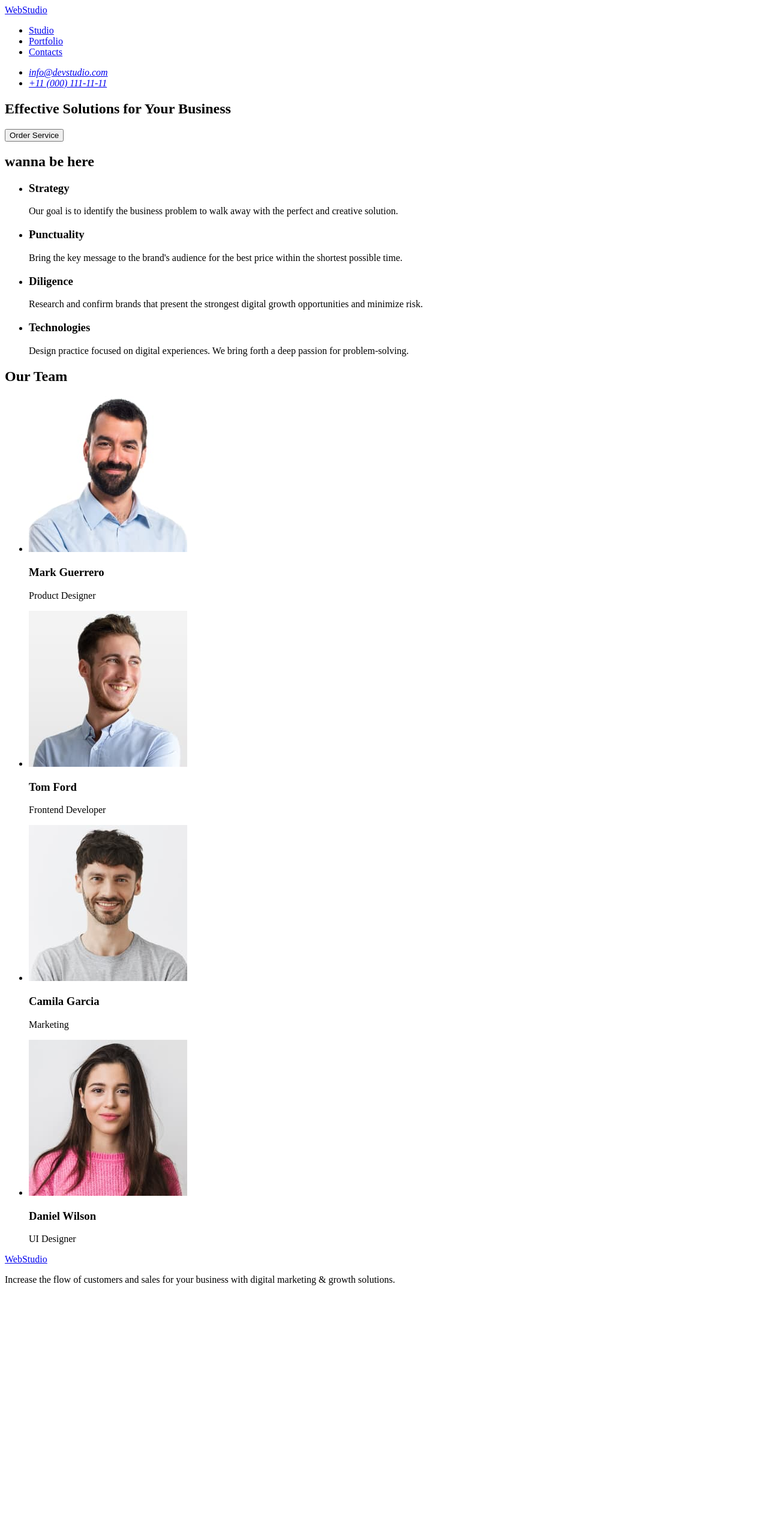
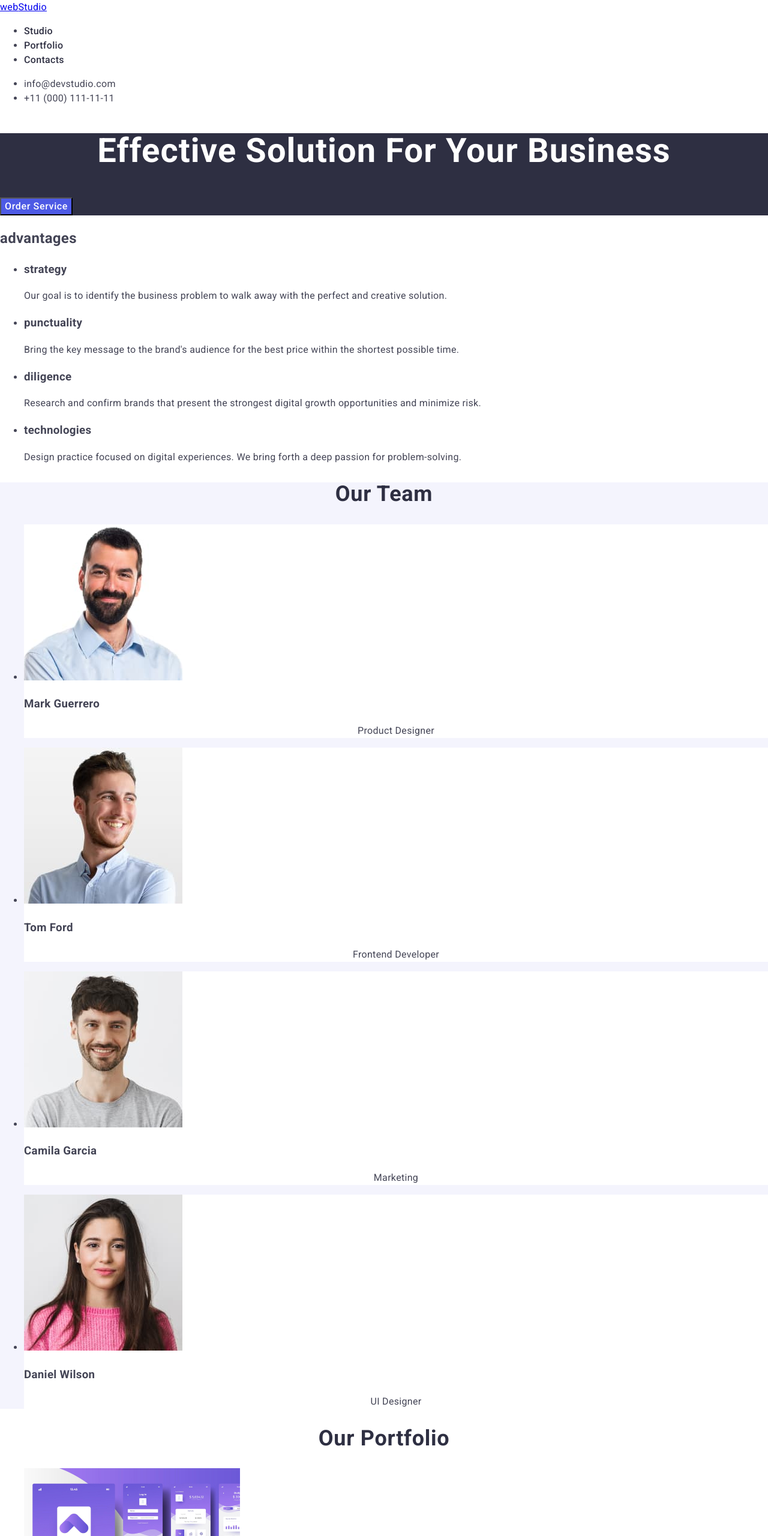
Before and after one commit to stano3/stano3-goit-markup-hw-01, a plain HTML site: page index.html in a window 1280 px wide. Shown: the top 2560 px of the page at 60% size. Before the commit the page ends 2158 px from the top, so only its background shows below. Drawn offline with nearby package versions, Linux system fonts and the light colour scheme.

Commit message:
clone folder and rename to second homework.
Add code from HW2 and add pictures from figma

```diff
--- /dev/null
+++ b/css/styles.css
@@ -0,0 +1,212 @@
+
+body {
+    font-family: Roboto, sans-serif;
+    color: #434455;
+    background-color: #ffffff;
+    font-size: 16px;
+    line-height: 1.5;
+    letter-spacing: 0.02em;
+  }
+
+
+  /* Headlines and paragraphs styles */
+
+  .section-headline {
+    color:  #2e2f42;
+    font-size: 36px;
+    line-height: 1.11;
+    letter-spacing: 0.02em;
+    text-align: center;
+    text-transform: capitalize;
+
+  }
+
+  p::first-letter {
+    text-transform: capitalize;
+  }
+  /* Header navigation styles */
+
+  .link-logo {
+    font-family: Raleway, sans-serif;
+    font-size: 18px;
+    line-height: 1.17;
+    letter-spacing: 0.54px;
+    font-weight: 700;
+    color: #4d5ae5;
+    text-transform: uppercase;
+    text-decoration: none;
+  }
+  .link-logo-top {
+  color: #2e2f42;
+  }
+
+  .top-item {
+    font-size: 16px;
+    font-weight: 500;
+    line-height: 1.5;
+    letter-spacing: 0.02em;
+    color: #2e2f42;
+    text-decoration: none;
+    text-transform: capitalize;
+  }
+
+
+  /* Header address list styles  */
+
+  .contact-list {
+    font-style: normal
+  }
+
+  .contact-link {
+    color: #434455;
+    text-decoration: none;
+    font-size: 16px;
+    line-height: 1.5;
+    letter-spacing: 0.02em;
+  }
+  .top-item:hover,
+  .top-item:focus {
+    color:#404bbf;
+
+  }
+
+  .top-item:active {
+    color:#404bbf;
+
+  }
+  .contact-link:hover,
+  .contact-link:focus {
+    color: #404bbf;
+  }
+  /* main section styles */
+
+  .main-section {
+    background-color: #2e2f42;
+  }
+
+  .main-title {
+    font-size: 56px;
+    font-weight: 700;
+    line-height: 1.07;
+    letter-spacing: 0.02em;
+    color: #ffffff;
+    text-align: center;
+    text-transform: capitalize;
+  }
+
+  .basic-switch {
+    font-family: inherit;
+    font-size: 16px;
+    font-weight: 500;
+    line-height: 1.5;
+    letter-spacing: 0.04em;
+    cursor: pointer;
+    color: #ffffff;
+    background-color: #4d5ae5;
+    text-transform: capitalize;
+  }
+  .basic-switch:hover,
+  .basic-switch:focus {
+    background-color: #404bbf;
+  }
+
+  .basic-switch:active {
+    background-color: #404bbf;
+  }
+
+
+  /* Advantages section styles */
+
+  .value-section {
+    background-color: var(--white);
+  }
+
+  .values-third-heading {
+    color: #2e2f42;
+    font-size: 20px;
+    font-weight: 500;
+    line-height: 1.2;
+    letter-spacing: 0.02em;
+    text-transform: capitalize;
+  }
+
+  .detail-second-section {
+    font-size: 16px;
+    line-height: 1.5;
+    letter-spacing: 0.02em;
+    font-weight: 400;
+    font-size: 16px;
+  }
+  /* Services section styles */
+
+  .services-section {
+    background-color: var(--white);
+  }
+
+  /* Team section styles */
+
+  .team-third-heading {
+    color: #2e2f42;
+    font-size: 20px;
+    font-weight: 500;
+    line-height: 1.2;
+    letter-spacing: 0.02em;
+    text-transform: capitalize;
+  }
+
+  .team-detail-section {
+    font-family: "Roboto", sans-serif;
+    font-size: 16px;
+    line-height: 1.5;
+    letter-spacing: 0.02em;
+    font-weight: 400;
+    font-size: 16px;
+    text-align: center;
+  }
+
+  .team-section {
+    background-color: #F4F4FD;
+  }
+
+  .crew-list-item {
+    background-color: #ffffff;
+  }
+  /* Offer section styles */
+  .list {
+    list-style: none;
+  }
+  .third-heading-four-section {
+    color: #2e2f42;
+    font-size: 20px;
+    font-weight: 500;
+    line-height: 1.2;
+    letter-spacing: 0.02em;
+    text-transform: capitalize;
+  }
+
+  .offer-detail-four-section {
+    font-family: "Roboto", sans-serif;
+    font-size: 16px;
+    line-height: 1.5;
+    letter-spacing: 0.02em;
+    font-weight: 400;
+    font-size: 16px;
+    text-align: center;
+  }
+  /* Footer styles */
+
+  .page-bottom {
+    background-color: #2e2f42;
+  }
+
+  .link-logo-bottom {
+    color: #f4f4fd;
+  }
+
+  .bottom-description {
+    font-size: 16px;
+    font-weight: 400;
+    line-height: 1.5;
+    letter-spacing: 0.02em;
+    color: #f4f4fd;
+  }
--- a/index.html
+++ b/index.html
@@ -3,90 +3,252 @@
 <html lang="en">
   <head>
     <meta charset="UTF-8">
-    <meta name="viewport" content="width=device-width, initial-scale=1.0">
+    <meta name="description" content="WebStudio">
     <title>Studio</title>
+    <link
+    rel="stylesheet"
+    href="https://cdn.jsdelivr.net/npm/modern-normalize.min.css"
+    >
+    <link rel="stylesheet" href="./css/styles.css" >
+    <link rel="preconnect" href="https://fonts.googleapis.com" >
+    <link rel="preconnect" href="https://fonts.gstatic.com" crossorigin >
+    <link
+      href="https://fonts.googleapis.com/css2?family=Raleway:wght@800&family=Roboto:wght@400;500;700;900&display=swap"
+      rel="stylesheet"
+    >
   </head>
   <body>
-      <header>
+    <header class="top-page">
+      <!--Header-->
+      <div class="container-top-wrap container">
+      <nav class="navigation">
+        <a class="logo" href="./index.html"
+          >web<span class="logo-top">Studio</span></a
+        >
 
-        <nav>
-          <a href="./index.html">WebStudio</a>
-          <ul>
-            <li><a href="./index.html">Studio</a></li>
-            <li><a href="#">Portfolio</a></li>
-            <li><a href="#">Contacts</a></li>
+        <ul class="left-navigation-list">
+          <li class="link">
+            <a class="top-item" href="./index.html">studio</a>
+          </li>
+          <li class="link">
+            <a class="top-item" href="">portfolio</a>
+          </li>
+          <li class="link">
+            <a class="top-item" href="">contacts</a>
+          </li>
         </ul>
       </nav>
-        <address>
-        <ul>
-        <li><a href="mailto:info@devstudio.com">info@devstudio.com</a></li>
-        <li><a href="tel:+110001111111">+11 (000) 111-11-11</a></li>
+      <address class="contact-list">
+        <ul class="right-navigation-list">
+          <li>
+            <a href="mailto:info@devstudio.com" class="contact-link"
+              >info@devstudio.com</a
+            >
+          </li>
+          <li>
+            <a href="tel:+110001111111" class="contact-link"
+              >+11 (000) 111-11-11</a
+            >
+          </li>
         </ul>
       </address>
+    </div>
     </header>
+
     <main>
-
-      <section>
-    <h1>Effective Solutions for Your Business</h1>
-    <button type="button">Order Service</button>
+      <!--Section_1_Button-->
+      <section class="main-section">
+        <div class="container">
+        <h1 class="main-title">effective solution for your business</h1>
+        <button type="button" class="basic-switch">order service</button>
+      </div>
       </section>
-
-      <section>
-        <h2>wanna be here</h2>
-        <ul>
-          <li>
-      <h3>Strategy</h3>
-      <p>
-        Our goal is to identify the business
-        problem to walk away with the perfect and creative solution. </p>
+    <!--Section_2_Values-->
+      <section class="value-section">
+        <div class="container">
+        <h2 class="visually-hidden">advantages</h2>
+        <ul class="value-list">
+          <li class="value-item">
+            <h3 class="list-titles">strategy</h3>
+            <p class="detail-second-section">
+              Our goal is to identify the business problem to walk away with the
+              perfect and creative solution.
+            </p>
           </li>
-    <li>
-      <h3>Punctuality</h3>
-      <p>
-        Bring the key message to the brand's audience for the best price within the shortest possible time.</p>
+          <li class="value-item">
+            <h3 class="list-titles">punctuality</h3>
+            <p class="detail-second-section">
+              Bring the key message to the brand's audience for the best price
+              within the shortest possible time.
+            </p>
           </li>
-        <li>
-      <h3>Diligence</h3>
-      <p>
-        Research and confirm brands that present the strongest digital growth opportunities and minimize risk.</p>
+          <li class="value-item">
+            <h3 class="list-titles">diligence</h3>
+            <p class="detail-second-section">
+              Research and confirm brands that present the strongest digital
+              growth opportunities and minimize risk.
+            </p>
           </li>
-        <li>
-      <h3>Technologies</h3>
-      <p>Design practice focused on digital experiences. We bring forth a deep passion for problem-solving.</p>
+          <li class="value-item">
+            <h3 class="list-titles">technologies</h3>
+            <p class="detail-second-section">
+              Design practice focused on digital experiences. We bring forth a
+              deep passion for problem-solving.
+            </p>
           </li>
         </ul>
+      </div>
       </section>
-
-
-    <section>
-     <h2>Our Team</h2>
-     <ul>
-      <li>
-        <img src="./images/member1.jpg" alt="Mark's Guerrero image" width="264">
-        <h3>Mark Guerrero</h3>
-        <p>Product Designer</p>
+      <!--Section_3_Team-->
+      <section class="team-section">
+        <div class="container">
+        <h2 class="section-headline">Our Team</h2>
+        <ul class="crew-list">
+         <li class="crew-list-item">
+           <img
+                src="./images/member1.jpg"
+                alt="Mark's Guerrero image"
+                width="264"
+                height="260"
+                >
+                <div class="team-name">
+           <h3 class="list-titles">Mark Guerrero</h3>
+           <p class="team-detail-section">Product Designer</p>
+          </div>
            </li>
-        <li>
-          <img src="./images/member2.jpg" alt="Tom's Ford image" width="264">
-          <h3>Tom Ford</h3>
-          <p>Frontend Developer</p>
+           <li class="crew-list-item">
+            <img
+                src="./images/member2.jpg"
+                alt="Tom's Ford image"
+                width="264"
+                height="260"
+                >
+                <div class="team-name">
+             <h3 class="list-titles">Tom Ford</h3>
+             <p class="team-detail-section">Frontend Developer</p>
+             </div>
            </li>
-        <li>
-          <img src="./images/member3.jpg" alt="Picture of Camila Garcia" width="264">
-          <h3>Camila Garcia</h3>
-          <p>Marketing</p>
+           <li class="crew-list-item">
+            <img
+                src="./images/member3.jpg"
+                alt="Picture of Camila Garcia"
+                width="264"
+                height="260"
+                >
+                <div class="team-name">
+             <h3 class="list-titles">Camila Garcia</h3>
+             <p class="team-detail-section">Marketing</p>
+           </div>
             </li>
-        <li>
-          <img src="./images/member4.jpg" alt="Daniel's Wilson image" width="264">
-          <h3>Daniel Wilson</h3>
-          <p>UI Designer</p>
+           <li class="crew-list-item">
+            <img
+                src="./images/member4.jpg"
+                alt="Daniel's Wilson image"
+                width="264"
+                height="260"
+                >
+                <div class="team-name">
+             <h3 class="list-titles">Daniel Wilson</h3>
+             <p class="team-detail-section">UI Designer</p>
+                </div>
             </li>
          </ul>
+        </div>
+       </section>
+<!--Section_4_Offer-->
+      <section class="services-section">
+        <div class="container">
+        <h2 class="section-headline">our portfolio</h2>
+        <ul class="offer-list">
+          <li class="offer">
+            <img
+              src="./images/layout.jpg"
+              alt="site overview"
+              width="360"
+              height="300"
+            />
+            <div class="offer-card">
+            <h3 class="list-titles">Banking App</h3>
+                <p class="offer-detail-four-section">App</p>
+            </div>
+              </li>
+          <li class="offer">
+            <img
+              src="./images/paypass.jpg"
+              alt="payment with virtual creditcard on smartphone"
+              width="360"
+              height="300"
+            />
+            <div class="offer-card">
+            <h3 class="list-titles">Cashless Payment</h3>
+                  <p class="offer-detail-four-section">Marketing</p>
+          </div>
+                </li>
+          <li class="offer">
+            <img
+              src="./images/mobile-version.jpg"
+              alt="appview on computer desktop and smartphone"
+              width="360"
+              height="300"
+            />
+            <div class="offer-card">
+            <h3 class="list-titles">Meditation App</h3>
+            <p class="offer-detail-four-section">App</p>
+            </div>
+        </li>
+          <li class="offer">
+            <img
+              src="./images/drivers.jpg"
+              alt="appview on computer desktop and smartphone"
+              width="360"
+              height="300"
+            />
+            <div class="offer-card">
+            <h3 class="list-titles">Taxi Service</h3>
+            <p class="offer-detail-four-section">Marketing</p>
+            </div>
+          </li>
+          <li class="offer">
+          <img
+              src="./images/wallpaper.jpg"
+              alt="lockscreen on smartphone"
+              width="360"
+              height="300"
+            />
+            <div class="offer-card">
+            <h3 class="list-titles">Screen Illustrations</h3>
+            <p class="offer-detail-four-section">Design</p>
+          </div>
+          </li>
+          <li class="offer">
+            <img
+              src="./images/woman.jpg"
+              alt="Girl with beautiful smile listen music on headphones"
+              width="360"
+              height="300"
+            />
+            <div class="offer-card">
+            <h3 class="list-titles">Online Courses</h3>
+            <p class="offer-detail-four-section">Marketing</p>
+            </div>
+          </li>
+        </ul>
+        </div>
       </section>
     </main>
-    <footer>
-      <a href="./index.html">WebStudio</a>
-      <p>Increase the flow of customers and sales for your business with digital marketing & growth solutions.</p>
+
+    <!--footer-->
+    <footer class="page-bottom">
+      <div class="container">
+
+      <a class="logo" href="./index.html"
+      >web<span class="logo-bottom">Studio</span></a
+    >
+      <p class="bottom-description">
+        Increase the flow of customers and sales for your business with digital
+        marketing & growth solutions.
+      </p>
+      </div>
     </footer>
   </body>
 </html>
```
Also changed, not shown: images/drivers.jpg (added), images/layout.jpg (added), images/mobile-version.jpg (added), images/wallpaper.jpg (added), images/woman.jpg (added). Lines whose indentation alone changed are shown as unchanged.
